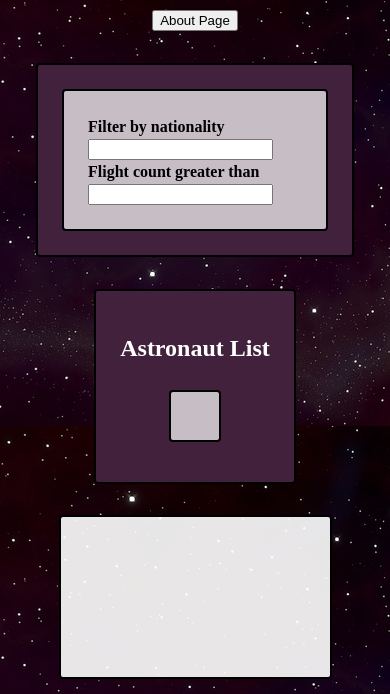
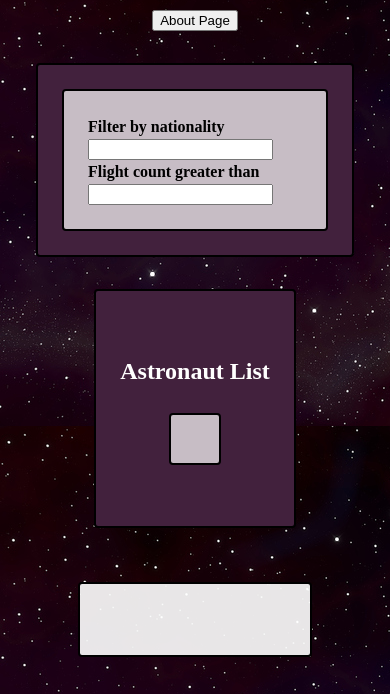
Before and after one commit to BrookeMorgann/final-project-377, a plain HTML site: page index.html in a window 390 px wide. Shown: the part 150-844 px from the top of the page. Drawn offline with nearby package versions, Linux system fonts and the light colour scheme; no server answers.

Commit message:
fixed content sizing in iphone

```diff
--- a/script.css
+++ b/script.css
@@ -280,13 +280,8 @@ td:last-child {
     justify-content: center;
     align-items: center;
   }
-  .chart-size {
-    height: fit-content;
-    padding: 25px;
-    width: 70vw;
-    margin: 0 auto;
-    align-items: center;
-    justify-content: center;
+  th, td {
     text-align: center;
+    padding: 5px;
   }
 }
```
